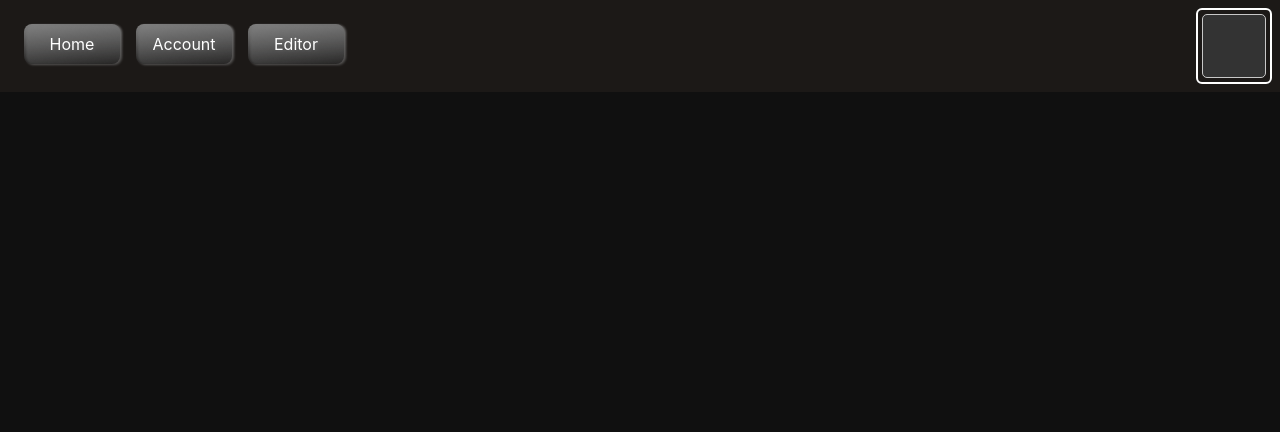
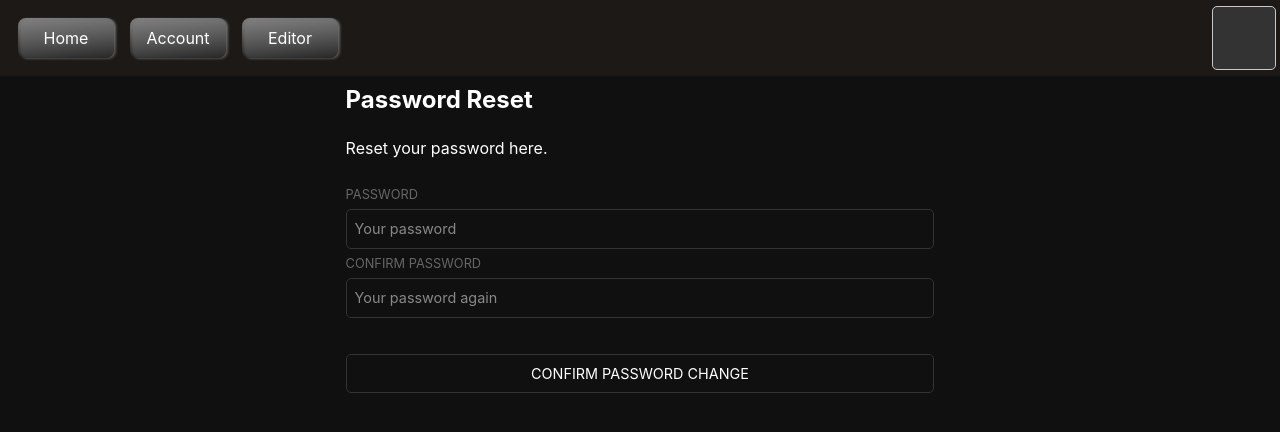
Before and after one commit to ksxjltze/tower-of-doro, an Angular app: page /account/update-password in a window 1280 px wide. Before the commit this address led to /. Shown: the top 432 px of the page. Built offline with nearby package versions, Linux system fonts and the light colour scheme.

Commit message:
password reset

```diff
--- a/src/app/account/account.component.html
+++ b/src/app/account/account.component.html
@@ -1,7 +1,8 @@
 <section class="flex flex-row items-center content-center">
   @if (session) {
   <form [formGroup]="updateProfileForm" (ngSubmit)="updateProfile()" class="form-widget py-8 m-auto w-auto">
-    <app-avatar [doUpload]="true" [showText]="true" [avatarUrl]="this.avatarUrl" [width]="'256px'" [height]="'100%'" (upload)="updateAvatar($event)"> </app-avatar>
+    <app-avatar [doUpload]="true" [showText]="true" [avatarUrl]="this.avatarUrl" [width]="'256px'" [height]="'100%'"
+      (upload)="updateAvatar($event)"> </app-avatar>
     <div>
       <label for="email">Email</label>
       <input id="email" type="text" [value]="session!.user.email" disabled />
@@ -18,6 +19,12 @@
     </div>
 
     <div>
+      <button  class="button block" (click)="resetPassword()" [disabled]="loading">
+        Reset Password
+      </button>
+    </div>
+
+    <div>
       <button class="button block" (click)="signOut()">Sign Out</button>
     </div>
   </form>
--- a/src/app/account/account.component.ts
+++ b/src/app/account/account.component.ts
@@ -36,6 +36,7 @@ export class AccountComponent implements OnInit {
   get avatarUrl() {
     return this.updateProfileForm.value.avatar_url as string
   }
+
   async updateAvatar(event: string): Promise<void> {
     this.updateProfileForm.patchValue({
       avatar_url: event,
@@ -45,7 +46,10 @@ export class AccountComponent implements OnInit {
 
   async ngOnInit(): Promise<void> {
     await this.supabase.refreshSession();
+    this.changeRef.detach();
+
     this.session = await this.supabase.session;
+
     await this.getProfile();
 
     if (!this.profile)
@@ -58,6 +62,7 @@ export class AccountComponent implements OnInit {
     })
 
     this.changeRef.detectChanges();
+    this.changeRef.reattach();
   }
 
   async getProfile() {
@@ -114,5 +119,25 @@ export class AccountComponent implements OnInit {
 
   async signOut() {
     await this.supabase.signOut()
+    this.changeRef.detectChanges();
+  }
+
+  async resetPassword() {
+    try {
+      const { data, error } = await this.supabase.resetPassword(this.session?.user.email!);
+      if (error)
+        throw error;
+      else
+        alert("Check your email!");
+
+    } catch (error) {
+      if (error instanceof Error) {
+        alert(error.message)
+      }
+    } finally {
+      this.loading = false;
+      this.changeRef.detectChanges();
+    }
+
   }
 }
--- a/src/app/app.routes.ts
+++ b/src/app/app.routes.ts
@@ -3,11 +3,13 @@ import { EditorComponent } from './editor/editor.component';
 import { GameComponent } from './game/game.component';
 import { AccountComponent } from './account/account.component';
 import { AuthComponent } from './auth/auth.component';
+import { PasswordResetComponent } from './password-reset/password-reset.component';
 
 export const routes: Routes = [
     { path: 'editor', component: EditorComponent},
     { path: 'game', component: GameComponent},
     { path: 'login', component: AuthComponent },
     { path: 'account', component: AccountComponent },
+    { path: 'account/update-password', component: PasswordResetComponent },
     { path: '', component: GameComponent }
 ];
--- a/src/app/auth/auth.component.ts
+++ b/src/app/auth/auth.component.ts
@@ -54,6 +54,8 @@ export class AuthComponent {
       console.log(event, session);
       if (event == 'SIGNED_IN')
         this.router.navigate(['/account']);
+
+      this.changeRef.detectChanges();
     })
   }
 }
--- a/src/app/navigation/navigation.component.html
+++ b/src/app/navigation/navigation.component.html
@@ -1,12 +1,12 @@
-<section class="w-full flex bg-stone-900 p-2">
+<section class="w-full flex bg-stone-900 p-0.5">
     <nav class="grow">
-        <ol class="flex flex-row p-4 gap-4">
+        <ol class="flex flex-row p-4 items-center gap-4">
             <a href="/"><li class="nav-item">Home</li></a>
             <a href="/login"><li class="nav-item">Account</li></a>
             <a href="/editor"><li class="nav-item">Editor</li></a>
         </ol>
     </nav>
-    <div class="flex content-center justify-center border-2 rounded-md p-1">
+    <div class="flex content-center justify-center py-1 px-0.5">
         <a href="/account"><app-avatar [avatarUrl]="profile?.avatar_url!"></app-avatar></a>
     </div>
 </section>
--- /dev/null
+++ b/src/app/password-reset/password-reset.component.html
@@ -0,0 +1,19 @@
+<div class="row flex-center flex">
+  <div class="col-6 form-widget" aria-live="polite">
+    <h1 class="text-2xl font-bold header">Password Reset</h1>
+    <p class="description">Reset your password here.</p>
+    <form [formGroup]="resetPasswordForm" (ngSubmit)="onSubmit()" class="form-widget">
+      <div>
+        <label for="password">Password</label>
+        <input id="password" formControlName="password" class="inputField" type="password" placeholder="Your password" />
+        <label for="password">Confirm Password</label>
+        <input id="password" formControlName="confirmPassword" class="inputField" type="password" placeholder="Your password again" />
+      </div>
+      <div class="mt-4">
+        <button type="submit" class="button block">
+            Confirm Password Change
+        </button>
+      </div>
+    </form>
+  </div>
+</div>
--- /dev/null
+++ b/src/app/password-reset/password-reset.component.ts
@@ -0,0 +1,50 @@
+import { ChangeDetectorRef, Component } from '@angular/core';
+import { SupabaseService } from '../supabase.service';
+import { Router } from '@angular/router';
+import { FormControl, FormGroup, ReactiveFormsModule } from '@angular/forms';
+
+@Component({
+  selector: 'app-password-reset',
+  imports: [ReactiveFormsModule],
+  templateUrl: './password-reset.component.html',
+  styleUrl: './password-reset.component.css'
+})
+export class PasswordResetComponent {
+  resetPasswordForm: FormGroup = new FormGroup({
+    password: new FormControl(''),
+    confirmPassword: new FormControl(''),
+  });
+
+  constructor(
+    private readonly supabase: SupabaseService,
+    private readonly changeRef: ChangeDetectorRef,
+    private readonly router: Router
+  ) {
+  }
+
+  async onSubmit(): Promise<void> {
+    try {
+      const password = this.resetPasswordForm.value.password;
+      const passwordAgain = this.resetPasswordForm.value.confirmPassword;
+
+      if (password != passwordAgain)
+        throw new Error("Password doesn't match!");
+
+      const { data, error } = await this.supabase.updateUserPassword(password)
+      console.log(data);
+
+      if (error)
+        throw error
+      else
+        this.router.navigate(["/account"]);
+
+    } catch (error) {
+      if (error instanceof Error) {
+        alert(error.message)
+      }
+    } finally {
+      this.resetPasswordForm.reset()
+      this.changeRef.detectChanges();
+    }
+  }
+}
--- a/src/app/supabase.service.ts
+++ b/src/app/supabase.service.ts
@@ -49,6 +49,20 @@ export class SupabaseService {
 
   authChanges(callback: (event: AuthChangeEvent, session: Session | null) => void) {
     return this.supabase.auth.onAuthStateChange(callback)
+  }
+
+  async resetPassword(email: string) {
+    const {data, error } = await this.supabase.auth.resetPasswordForEmail(email, {
+      redirectTo: "/account/update-password"
+    });
+
+    return { data, error };
+  }
+
+  async updateUserPassword(password: string) {
+    const { data, error } = await this.supabase.auth.updateUser({ password: password });
+
+    return { data, error };
   }
 
   async signUpNewUser(email: string, password: string) {
```
Also changed, not shown: src/app/password-reset/password-reset.component.css (added), 1 other file (tests, documents, lock files or other folders).
